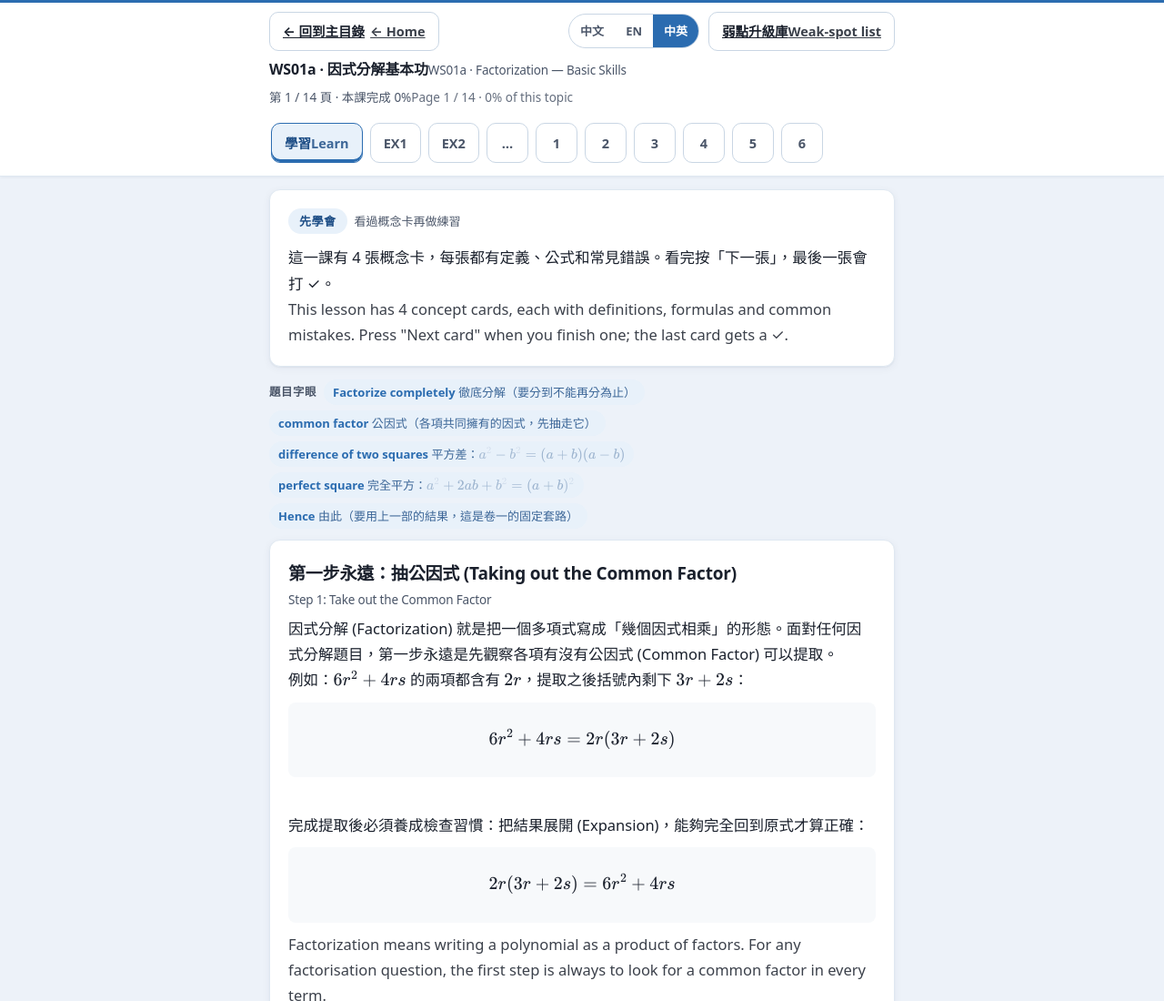
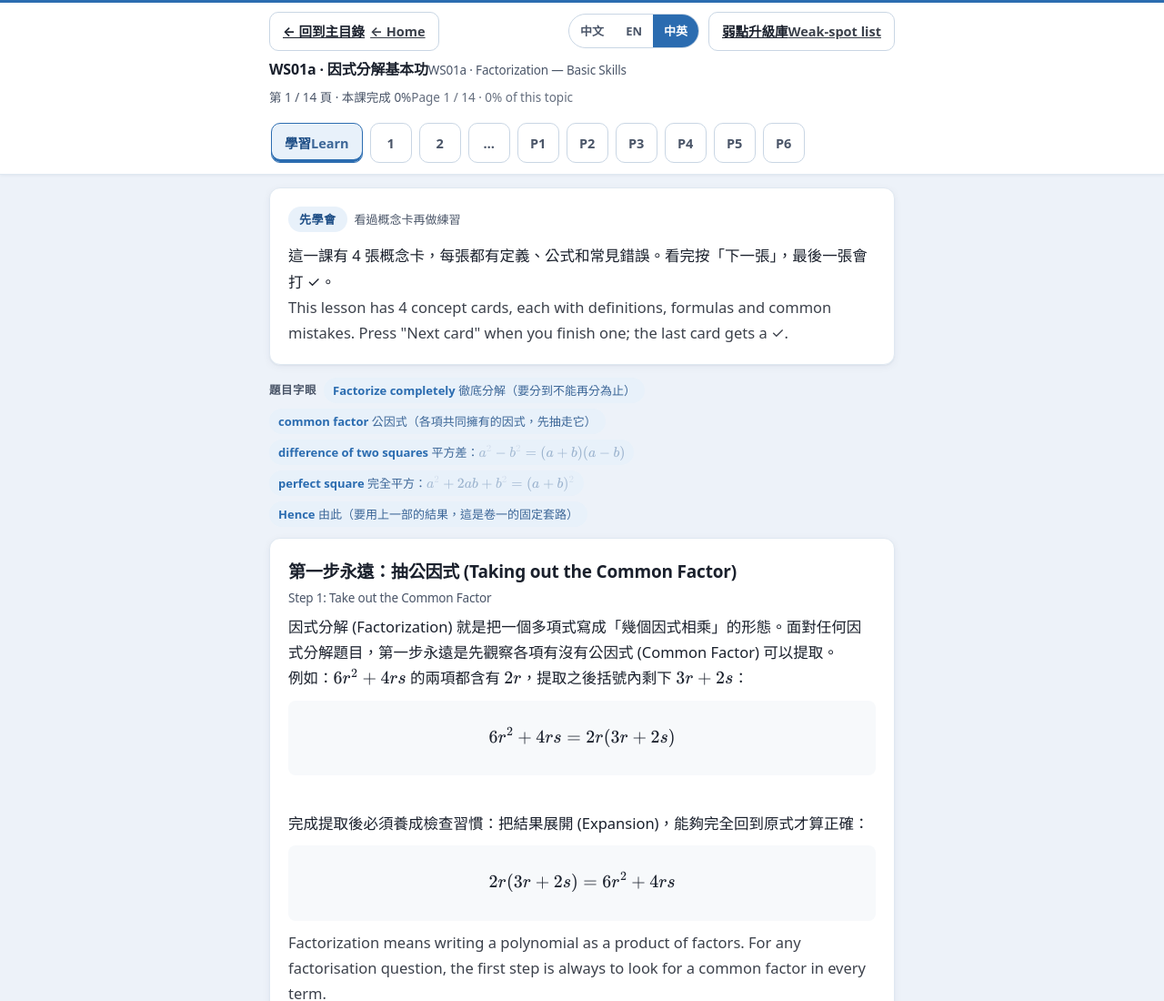
Before and after one commit to math-lov/dse-pass, a website: page topic.html in a window 1280 px wide. Shown: the top 1100 px of the page at 91% size. Drawn offline with Linux system fonts and the light colour scheme.

Commit message:
分頁列再改良：(1) 長題標籤改淨數字（WS1B-Q1 → 1；同節數字有重複時自動改用第幾題 1、2、3；同一課題同時有長題與練習頁時，練習頁標籤加 P 避免撞號）；(2) 分頁列顯示橫向滾動條（不再隱藏），學生知道右邊還有頁。smoke test 更新標籤斷言並新增 3 條（滾動條 CSS、不再隱藏、練習頁 P 前綴）

```diff
--- a/assets/app.js
+++ b/assets/app.js
@@ -469,6 +469,30 @@
         if (p.lesson !== curLesson) return true;          // 其他節：題目全部收起
         return Math.abs(i - cur) > NAV_WINDOW;            // 本節：只留現時題 ±2
       }
+      /* 長題標籤：淨數字（WS1B-Q1 → 1）。若同一節的數字有重複（例如 WS1-EX1 與 WS1-S1 都是 1），
+         該節就改用「第幾題」1、2、3…；MC 頁在「同一課題也有長題」時才加 P 前綴，避免撞號。*/
+      var hasLong = pages.some(function (x) { return x.kind === "long"; });
+      var longLabel = {}, longSeq = {}, dupLesson = {};
+      pages.forEach(function (p, i) {
+        if (p.kind !== "long") return;
+        var key = String(lessons.indexOf(p.lesson));
+        longSeq[key] = (longSeq[key] || 0) + 1;
+        var mm = /(\d+)\s*$/.exec((p.q && p.q.code) || "");
+        longLabel[i] = { num: mm ? String(parseInt(mm[1], 10)) : String(longSeq[key]),
+                         seq: String(longSeq[key]) };
+      });
+      Object.keys(longSeq).forEach(function (key) {
+        var seen = {};
+        pages.forEach(function (p, i) {
+          if (p.kind !== "long" || String(lessons.indexOf(p.lesson)) !== key) return;
+          if (seen[longLabel[i].num]) dupLesson[key] = true;
+          seen[longLabel[i].num] = true;
+        });
+      });
+      Object.keys(longLabel).forEach(function (i) {
+        if (dupLesson[String(lessons.indexOf(pages[i].lesson))]) longLabel[i].num = longLabel[i].seq;
+      });
+
       nav.innerHTML = "";
       pages.forEach(function (p, i) {
         if (multiLesson && p.lesson && (i === 0 || pages[i - 1].lesson !== p.lesson)) {
@@ -495,9 +519,9 @@
           b.classList.add("kind");
           b.title = (p.lesson && p.lesson.title && p.lesson.title.zh) || "概念卡";
         } else if (p.kind === "long") {
-          /* 逐題一頁：標籤用短題號（WS1B-Q1 → Q1），配合左邊的「第 N 節」就很清楚 */
+          /* 逐題一頁：標籤用淨數字（1、2、3…），配合左邊的「第 N 節」就很清楚 */
           var code = (p.q && p.q.code) ? String(p.q.code) : "";
-          b.textContent = code ? code.split("-").pop() : T({ zh: "題", en: "Q" });
+          b.textContent = (longLabel[i] && longLabel[i].num) || (code ? code.split("-").pop() : "題");
           b.classList.add("kind");
           b.title = T({ zh: "逐步題解（逐題）", en: "Worked solution (one per page)" }) +
             (code ? " " + code : "");
@@ -508,7 +532,7 @@
             (p.lesson && p.lesson.title && p.lesson.title.zh ? "（" + p.lesson.title.zh + "）" : "");
         } else {
           var mcIdx = pages.slice(0, i + 1).filter(function (x) { return x.kind === "mc"; }).length;
-          b.textContent = String(mcIdx);
+          b.textContent = (hasLong ? "P" : "") + mcIdx;   // 同課題有長題時加 P，避免與題號撞
           b.title = T({ zh: "練習 第 " + mcIdx + " 頁", en: "Practice page " + mcIdx });
         }
         b.dataset.page = String(i);
--- a/assets/style.css
+++ b/assets/style.css
@@ -165,8 +165,15 @@ body {
 .ring.full::after { content: "✓"; color: var(--ok-ink); font-size: 16px; }
 
 /* ── 分頁列（學習／示範／練習頁）──────────────────────────────────────── */
-.pagenav { display: flex; gap: 8px; overflow-x: auto; padding: 8px 2px 12px; scrollbar-width: none; }
-.pagenav::-webkit-scrollbar { display: none; }
+/* 分頁列可以橫向捲動；老師要求顯示滾動條（否則學生不知道右邊還有頁） */
+.pagenav {
+  display: flex; gap: 8px; overflow-x: auto; padding: 8px 2px 10px;
+  scrollbar-width: thin; scrollbar-color: #c2cfdd transparent;
+}
+.pagenav::-webkit-scrollbar { height: 9px; }
+.pagenav::-webkit-scrollbar-track { background: #eef3f9; border-radius: 999px; }
+.pagenav::-webkit-scrollbar-thumb { background: #c2cfdd; border-radius: 999px; }
+.pagenav::-webkit-scrollbar-thumb:hover { background: #a9bccf; }
 .pagenav .pg {
   flex: none; min-width: 46px; height: 44px; padding: 0 12px;
   border-radius: var(--btn-radius); border: 1.5px solid var(--line); background: var(--card);
--- a/data/index.js
+++ b/data/index.js
@@ -170,7 +170,7 @@ window.LEARN_INDEX = {
    }
   }
  },
- "generatedAt": "2026-09-28T10:33:22Z",
+ "generatedAt": "2026-09-28T10:39:03Z",
  "counts": {
   "topics": 3,
   "held": 0,
--- a/data/meta.js
+++ b/data/meta.js
@@ -1,6 +1,6 @@
 // 自動生成，請勿手改（來源：data/learn/；重新生成：python tools/make_learn_data.py）
 window.LEARN_META = {
- "generatedAt": "2026-09-28T10:33:22Z",
+ "generatedAt": "2026-09-28T10:39:03Z",
  "blockedQuestions": [],
  "teacherFieldsRemoved": 0
 };
--- a/topic.html
+++ b/topic.html
@@ -40,7 +40,7 @@
 <script defer src="vendor/katex/auto-render.min.js"></script>
 <script defer src="assets/i18n.js"></script>
 <script>
-  window.__V = "675a57a8";
+  window.__V = "d6480302";
   document.write('<script src="data/index.js?v=' + window.__V + '"><\/script>');
   document.write('<script src="assets/app.js?v=' + window.__V + '"><\/script>');
 </script>
```
Also changed, not shown: index.html (+1 -1 lines), tools/learn_smoke_test.js (+16 -4 lines), wrong.html (+1 -1 lines).
